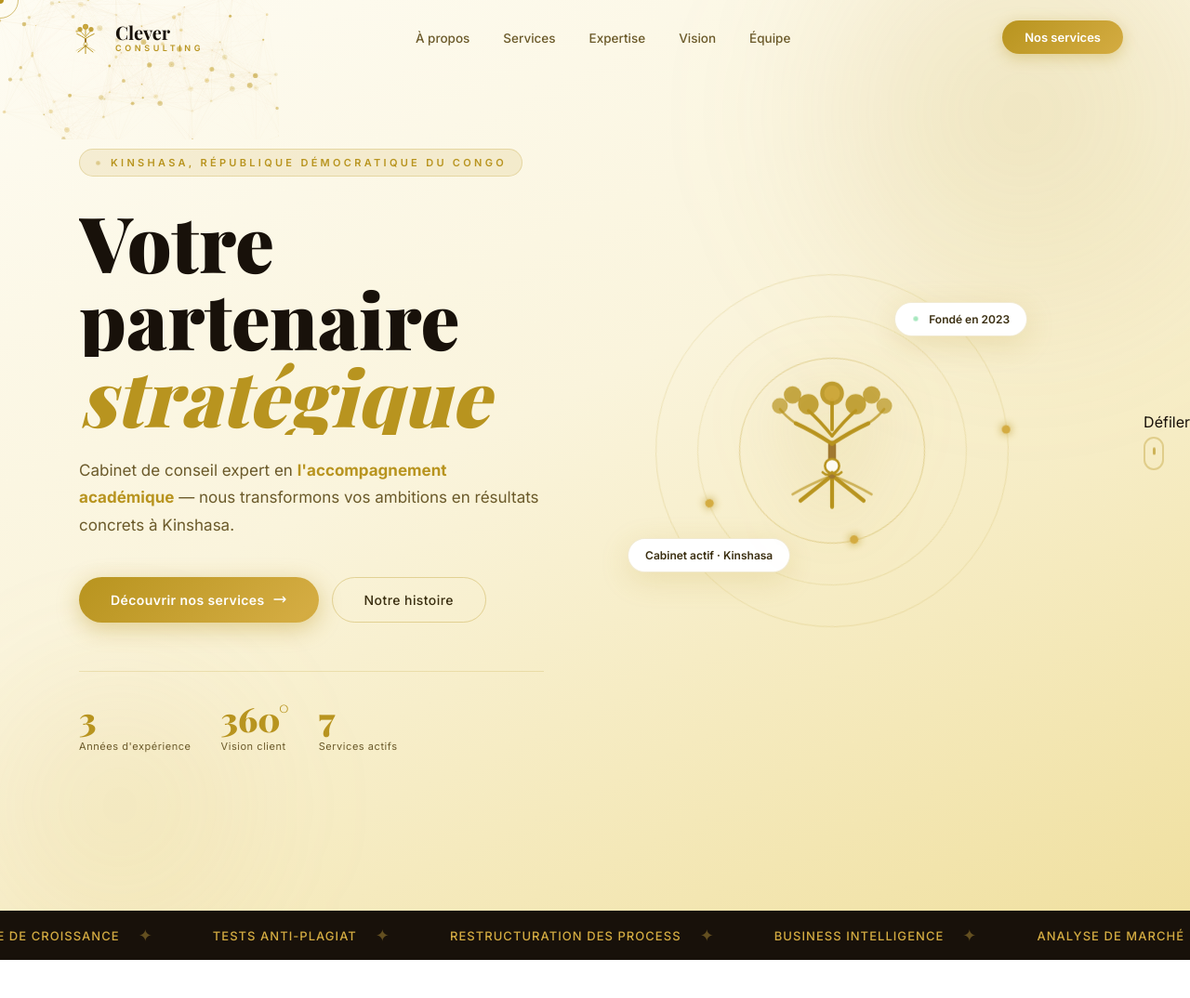
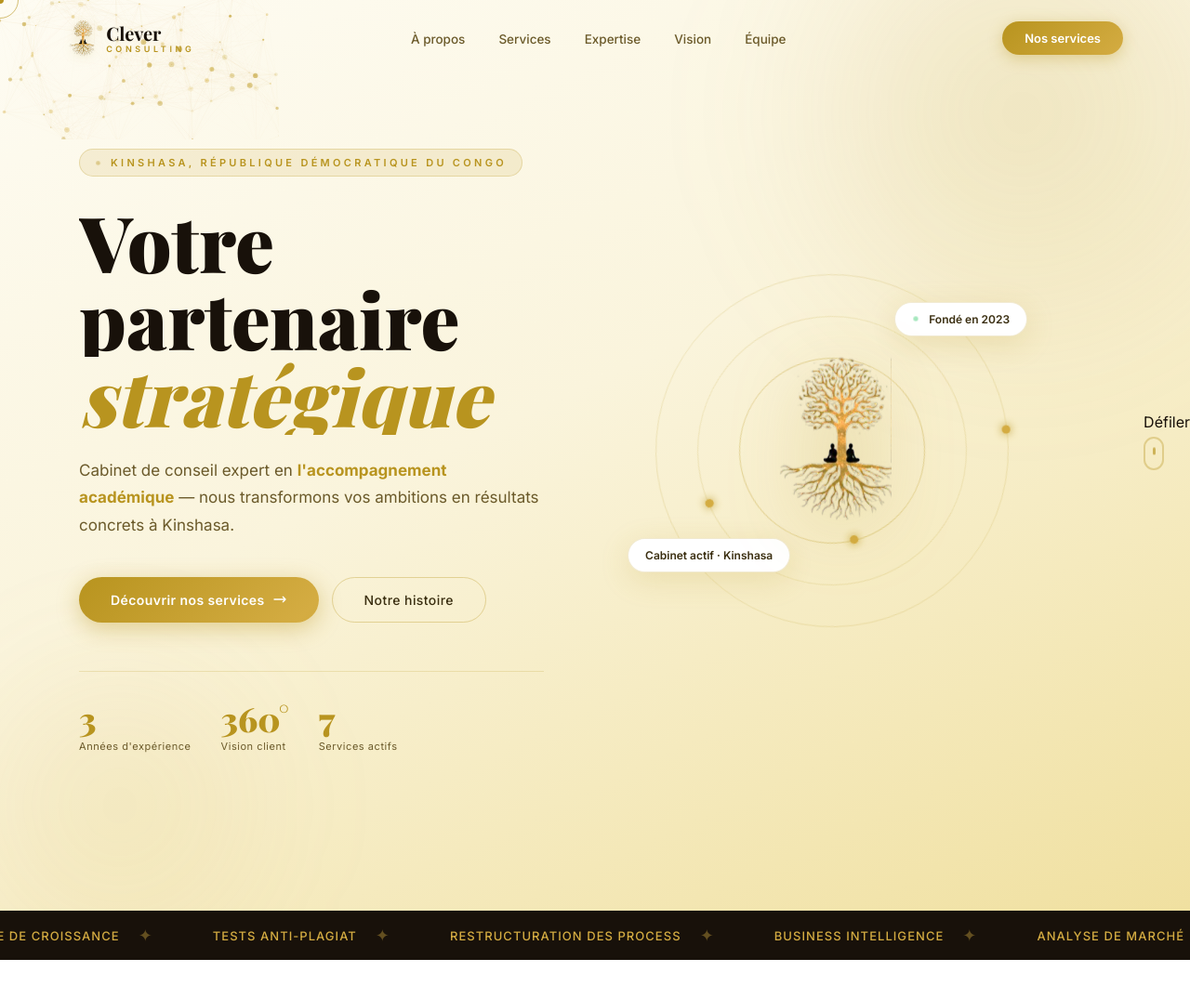
Before and after one commit to JonathanK-N/clever-consulting, a website: page index.html in a window 1280 px wide. Shown: the top 1074 px of the page at 93% size. Drawn offline with nearby package versions, Linux system fonts and the light colour scheme; animation ran at ten frames a second; a web font is replaced by a local one.

Commit message:
Intégration du logo officiel Clever Consulting
- Remplacement des SVG placeholder par le vrai logo (arbre doré) dans le loader, la navbar, le visuel hero et le footer
- Ajout des favicons (16/32/512), apple-touch-icon et image de partage réseaux sociaux (Open Graph / Twitter Card)
- Ajustements CSS pour l'intégration harmonieuse du logo (halo doré, animation de pulsation au chargement, effet au survol dans la navbar)

```diff
--- a/index.html
+++ b/index.html
@@ -9,6 +9,18 @@
   <link rel="preconnect" href="https://fonts.gstatic.com" crossorigin/>
   <link href="https://fonts.googleapis.com/css2?family=Playfair+Display:ital,wght@0,400;0,700;0,900;1,400;1,700&family=Inter:wght@300;400;500;600;700&display=swap" rel="stylesheet"/>
   <link rel="stylesheet" href="style.css"/>
+  <link rel="icon" type="image/png" sizes="32x32" href="assets/favicon-32.png"/>
+  <link rel="icon" type="image/png" sizes="16x16" href="assets/favicon-16.png"/>
+  <link rel="icon" type="image/png" sizes="512x512" href="assets/favicon.png"/>
+  <link rel="apple-touch-icon" sizes="180x180" href="assets/apple-touch-icon.png"/>
+  <meta name="theme-color" content="#18110A"/>
+  <meta property="og:type" content="website"/>
+  <meta property="og:title" content="Clever Consulting — Kinshasa, RDC"/>
+  <meta property="og:description" content="Cabinet de conseil stratégique à Kinshasa. Accompagnement académique et entrepreneurial pour étudiants, PME et start-ups congolais."/>
+  <meta property="og:image" content="assets/og-image.jpg"/>
+  <meta name="twitter:card" content="summary_large_image"/>
+  <meta name="twitter:title" content="Clever Consulting — Kinshasa, RDC"/>
+  <meta name="twitter:image" content="assets/og-image.jpg"/>
 </head>
 <body class="loading">
 
@@ -22,27 +34,7 @@
 <!-- ═══ LOADER ══════════════════════════════════ -->
 <div id="loader">
   <div class="loader-logo">
-    <svg width="52" height="52" viewBox="0 0 100 100" fill="none">
-      <path d="M50 74 Q40 82 30 90" stroke="#D4AC42" stroke-width="2.5" stroke-linecap="round"/>
-      <path d="M50 74 Q50 84 50 94" stroke="#D4AC42" stroke-width="2.5" stroke-linecap="round"/>
-      <path d="M50 74 Q60 82 70 90" stroke="#D4AC42" stroke-width="2.5" stroke-linecap="round"/>
-      <path d="M50 74 Q35 80 25 86" stroke="#D4AC42" stroke-width="1.5" stroke-linecap="round" opacity=".6"/>
-      <path d="M50 74 Q65 80 75 86" stroke="#D4AC42" stroke-width="1.5" stroke-linecap="round" opacity=".6"/>
-      <rect x="47.5" y="52" width="5" height="24" rx="2.5" fill="#A07830"/>
-      <path d="M50 54 Q38 46 27 41" stroke="#D4AC42" stroke-width="2.5" stroke-linecap="round"/>
-      <path d="M50 54 Q62 46 73 41" stroke="#D4AC42" stroke-width="2.5" stroke-linecap="round"/>
-      <path d="M50 49 Q42 39 35 33" stroke="#D4AC42" stroke-width="2" stroke-linecap="round"/>
-      <path d="M50 49 Q58 39 65 33" stroke="#D4AC42" stroke-width="2" stroke-linecap="round"/>
-      <path d="M50 45 Q50 35 50 26" stroke="#D4AC42" stroke-width="2.2" stroke-linecap="round"/>
-      <circle cx="50" cy="22" r="7.5" fill="#D4AC42" opacity=".9"/>
-      <circle cx="50" cy="22" r="5"   fill="#E8C96A" opacity=".7"/>
-      <circle cx="35" cy="29" r="6.5" fill="#D4AC42" opacity=".85"/>
-      <circle cx="65" cy="29" r="6.5" fill="#D4AC42" opacity=".85"/>
-      <circle cx="25" cy="23" r="5.5" fill="#D4AC42" opacity=".8"/>
-      <circle cx="75" cy="23" r="5.5" fill="#D4AC42" opacity=".8"/>
-      <circle cx="50" cy="68" r="4.5" fill="#18110A" stroke="#D4AC42" stroke-width="1.5"/>
-      <path d="M44 72 Q47 75 50 72 Q53 75 56 72" stroke="#D4AC42" stroke-width="1.5" stroke-linecap="round"/>
-    </svg>
+    <img src="assets/logo-mark.png" alt="Clever Consulting" class="loader-logo-mark"/>
     <span class="loader-brand">Clever <span>Consulting</span></span>
   </div>
   <div class="loader-bar-wrap"><div class="loader-bar"></div></div>
@@ -53,25 +45,7 @@
 <nav id="navbar">
   <div class="container nav-inner">
     <a href="#hero" class="nav-brand">
-      <svg width="40" height="40" viewBox="0 0 100 100" fill="none">
-        <path d="M50 74 Q40 82 30 90" stroke="#B8941F" stroke-width="2.5" stroke-linecap="round"/>
-        <path d="M50 74 Q50 84 50 94" stroke="#B8941F" stroke-width="2.5" stroke-linecap="round"/>
-        <path d="M50 74 Q60 82 70 90" stroke="#B8941F" stroke-width="2.5" stroke-linecap="round"/>
-        <path d="M50 74 Q35 80 25 86" stroke="#B8941F" stroke-width="1.5" stroke-linecap="round" opacity=".6"/>
-        <path d="M50 74 Q65 80 75 86" stroke="#B8941F" stroke-width="1.5" stroke-linecap="round" opacity=".6"/>
-        <rect x="47.5" y="52" width="5" height="24" rx="2.5" fill="#A07830"/>
-        <path d="M50 54 Q38 46 27 41" stroke="#B8941F" stroke-width="2.5" stroke-linecap="round"/>
-        <path d="M50 54 Q62 46 73 41" stroke="#B8941F" stroke-width="2.5" stroke-linecap="round"/>
-        <path d="M50 49 Q42 39 35 33" stroke="#B8941F" stroke-width="2" stroke-linecap="round"/>
-        <path d="M50 49 Q58 39 65 33" stroke="#B8941F" stroke-width="2" stroke-linecap="round"/>
-        <path d="M50 45 Q50 35 50 26" stroke="#B8941F" stroke-width="2.2" stroke-linecap="round"/>
-        <circle cx="50" cy="22" r="7.5" fill="#B8941F" opacity=".9"/>
-        <circle cx="50" cy="22" r="5"   fill="#D4AC42" opacity=".7"/>
-        <circle cx="35" cy="29" r="6.5" fill="#B8941F" opacity=".85"/>
-        <circle cx="65" cy="29" r="6.5" fill="#B8941F" opacity=".85"/>
-        <circle cx="50" cy="68" r="4.5" fill="#FEFCF3" stroke="#B8941F" stroke-width="1.5"/>
-        <path d="M44 72 Q47 75 50 72 Q53 75 56 72" stroke="#B8941F" stroke-width="1.5" stroke-linecap="round"/>
-      </svg>
+      <img src="assets/logo-mark.png" alt="Clever Consulting" class="nav-logo-mark"/>
       <div>
         <div class="nav-brand-name">Clever</div>
         <div class="nav-brand-sub">Consulting</div>
@@ -153,31 +127,7 @@
           <div class="ring ring-1"></div>
           <div class="ring ring-2"></div>
           <div class="ring ring-3"></div>
-          <svg class="hero-logo-center" width="170" height="170" viewBox="0 0 100 100" fill="none">
-            <path d="M50 74 Q40 82 30 90" stroke="#B8941F" stroke-width="2.5" stroke-linecap="round"/>
-            <path d="M50 74 Q50 84 50 94" stroke="#B8941F" stroke-width="2.5" stroke-linecap="round"/>
-            <path d="M50 74 Q60 82 70 90" stroke="#B8941F" stroke-width="2.5" stroke-linecap="round"/>
-            <path d="M50 74 Q35 80 25 86" stroke="#B8941F" stroke-width="1.5" stroke-linecap="round" opacity=".65"/>
-            <path d="M50 74 Q65 80 75 86" stroke="#B8941F" stroke-width="1.5" stroke-linecap="round" opacity=".65"/>
-            <rect x="47.5" y="52" width="5" height="24" rx="2.5" fill="#A07830"/>
-            <path d="M50 54 Q38 46 27 41" stroke="#B8941F" stroke-width="2.5" stroke-linecap="round"/>
-            <path d="M50 54 Q62 46 73 41" stroke="#B8941F" stroke-width="2.5" stroke-linecap="round"/>
-            <path d="M50 49 Q42 39 35 33" stroke="#B8941F" stroke-width="2" stroke-linecap="round"/>
-            <path d="M50 49 Q58 39 65 33" stroke="#B8941F" stroke-width="2" stroke-linecap="round"/>
-            <path d="M50 45 Q50 35 50 26" stroke="#B8941F" stroke-width="2.2" stroke-linecap="round"/>
-            <path d="M27 41 Q21 37 17 32" stroke="#B8941F" stroke-width="1.5" stroke-linecap="round" opacity=".75"/>
-            <path d="M73 41 Q79 37 83 32" stroke="#B8941F" stroke-width="1.5" stroke-linecap="round" opacity=".75"/>
-            <circle cx="50" cy="22" r="7.5" fill="#B8941F" opacity=".9"/>
-            <circle cx="50" cy="22" r="5"   fill="#D4AC42" opacity=".7"/>
-            <circle cx="35" cy="29" r="6.5" fill="#B8941F" opacity=".85"/>
-            <circle cx="65" cy="29" r="6.5" fill="#B8941F" opacity=".85"/>
-            <circle cx="25" cy="23" r="5.5" fill="#B8941F" opacity=".8"/>
-            <circle cx="75" cy="23" r="5.5" fill="#B8941F" opacity=".8"/>
-            <circle cx="17" cy="30" r="5"   fill="#B8941F" opacity=".7"/>
-            <circle cx="83" cy="30" r="5"   fill="#B8941F" opacity=".7"/>
-            <circle cx="50" cy="68" r="4.5" fill="#FEFCF3" stroke="#B8941F" stroke-width="1.5"/>
-            <path d="M44 72 Q47 75 50 72 Q53 75 56 72" stroke="#B8941F" stroke-width="1.5" stroke-linecap="round"/>
-          </svg>
+          <img src="assets/logo-mark.png" alt="Clever Consulting" class="hero-logo-center"/>
           <div class="hero-pill pill-1">
             <span class="hero-pill-dot"></span>Fondé en 2023
           </div>
@@ -517,8 +467,7 @@
   <div class="container">
     <div class="footer-grid">
       <div class="f-brand">
-        <div class="f-brand-name">Clever</div>
-        <div class="f-brand-sub">Consulting</div>
+        <img src="assets/logo-full.png" alt="Clever Consulting" class="f-brand-logo"/>
         <p>Votre accompagnateur stratégique pour transformer l'inconfort en réussite certaine à Kinshasa.</p>
         <div class="f-loc"><span class="f-loc-dot"></span>Kinshasa, République Démocratique du Congo</div>
       </div>
--- a/style.css
+++ b/style.css
@@ -97,6 +97,16 @@ body.cursor-text #cursor-ring {
   transform: translateY(20px);
   animation: loader-in .8s .2s cubic-bezier(.34,1.56,.64,1) forwards;
 }
+.loader-logo-mark {
+  height: 64px;
+  width: auto;
+  filter: drop-shadow(0 0 18px rgba(212,172,66,.45));
+  animation: loader-mark-pulse 2.2s ease-in-out infinite;
+}
+@keyframes loader-mark-pulse {
+  0%,100% { transform: scale(1); filter: drop-shadow(0 0 18px rgba(212,172,66,.45)); }
+  50%     { transform: scale(1.06); filter: drop-shadow(0 0 28px rgba(212,172,66,.7)); }
+}
 .loader-brand {
   font-family: 'Playfair Display', serif;
   font-size: 48px;
@@ -151,6 +161,13 @@ body.cursor-text #cursor-ring {
 }
 .nav-inner { display: flex; align-items: center; justify-content: space-between; }
 .nav-brand  { display: flex; align-items: center; gap: 12px; text-decoration: none; cursor: none; }
+.nav-logo-mark {
+  height: 42px;
+  width: auto;
+  transition: transform .35s cubic-bezier(.22,1,.36,1), filter .35s;
+  filter: drop-shadow(0 2px 6px rgba(184,148,31,.25));
+}
+.nav-brand:hover .nav-logo-mark { transform: scale(1.08) rotate(-4deg); filter: drop-shadow(0 4px 14px rgba(184,148,31,.45)); }
 .nav-brand-name {
   font-family: 'Playfair Display', serif;
   font-size: 20px; font-weight: 700;
@@ -330,7 +347,7 @@ body.cursor-text #cursor-ring {
   background: var(--gold-2); top: -4.5px; left: 50%; transform: translateX(-50%);
   box-shadow: 0 0 10px var(--gold);
 }
-.hero-logo-center { position: relative; z-index: 2; animation: float-logo 5s ease-in-out infinite; filter: drop-shadow(0 16px 40px rgba(184,148,31,.35)); }
+.hero-logo-center { position: relative; z-index: 2; height: 190px; width: auto; animation: float-logo 5s ease-in-out infinite; filter: drop-shadow(0 16px 40px rgba(184,148,31,.35)); }
 .hero-pill {
   position: absolute; background: var(--white); border-radius: 100px;
   border: 1px solid rgba(184,148,31,.2); box-shadow: 0 8px 32px rgba(184,148,31,.18);
@@ -659,8 +676,7 @@ footer::after {
   pointer-events:none;
 }
 .footer-grid { display: grid; grid-template-columns: 1.5fr 1fr 1fr 1fr; gap: 48px; margin-bottom: 48px; }
-.f-brand-name { font-family:'Playfair Display',serif; font-size: 24px; font-weight: 700; color: var(--white); }
-.f-brand-sub { font-size: 10px; font-weight: 600; letter-spacing: .4em; text-transform: uppercase; color: var(--gold); margin-bottom: 16px; }
+.f-brand-logo { height: 62px; width: auto; margin-bottom: 20px; filter: drop-shadow(0 4px 16px rgba(184,148,31,.25)); }
 .f-brand p { font-size: 14px; line-height: 1.75; margin-bottom: 16px; }
 .f-loc { display: inline-flex; align-items: center; gap: 7px; font-size: 12px; color: rgba(255,255,255,.4); }
 .f-loc-dot { width: 6px; height: 6px; border-radius: 50%; background: var(--gold); animation: pulse-dot 2s infinite; }
```
Also changed, not shown: assets/apple-touch-icon.png (added), assets/favicon-16.png (added), assets/favicon-32.png (added), assets/favicon.png (added), assets/logo-full.png (added), assets/logo-mark.png (added), assets/og-image.jpg (added).
